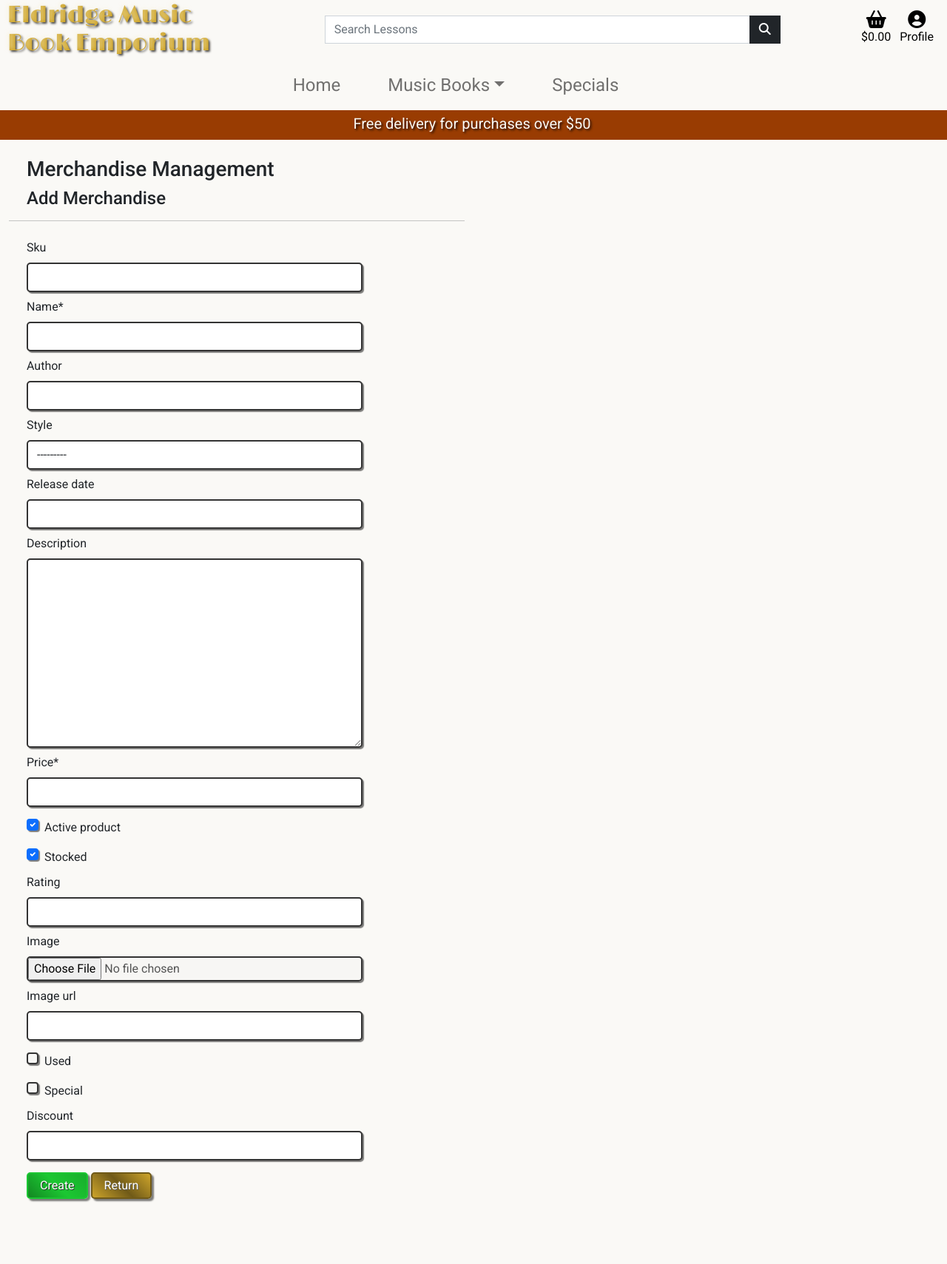
After one commit to Richardaeld/Eldridge_Music, a Django app: page /merchandise/add/ in a window 1280 px wide. The commit adds this page. Shown: the whole page at 74% size. Run offline with Django 3.2, Linux system fonts and the light colour scheme; data that the repository does not hold is empty; some libraries are stand-ins or nearby versions.

Commit message:
Created a add merch view/html/url/css for merch admin/superuser

```diff
--- /dev/null
+++ b/merchandise/forms.py
@@ -0,0 +1,19 @@
+from django import forms
+from .models import Merch
+
+
+class MerchForm(forms.ModelForm):
+
+    class Meta:
+        model = Merch
+        fields= '__all__'
+
+    def __init__(self, *args, **kwargs):
+        super().__init__(*args, **kwargs)
+
+        for field_name, field in self.fields.items():
+            print(field)
+            print("-----------")
+            # if field.BooleanField:
+            #     print("I am ehre")
+            # field.widget.attrs['class'] = 'stripe-style-input'
--- /dev/null
+++ b/merchandise/static/merchandise/css/merch_management.css
@@ -0,0 +1,27 @@
+/* -------------------------------------------------------------------add merch---------------------------------------------------------------- */
+
+.merch-form {
+    margin-bottom: 5rem;
+}
+/* Resizes checkbox */
+.merch-form [type='checkbox'] {
+    width: 1rem;
+}
+/* Adds spacing to checkbox */
+.form-check {
+    margin-top: .5rem;
+}
+
+/* Removes base form templating and adds spacing */
+.form-group input,
+.form-group select,
+.form-group textarea {
+    position: static;
+    left: 0;
+    transform: none;
+    margin-top: .5rem;
+}
+
+.form-group label {
+    margin-top: .5rem;
+}
--- /dev/null
+++ b/merchandise/templates/merchandise/add_merch.html
@@ -0,0 +1,41 @@
+{% extends "base.html" %}
+{% load static %}
+
+{% block extra_css %}
+    <link rel="stylesheet" href="{% static 'merchandise/css/merch_management.css' %}">
+{% endblock %}
+
+{% block content %}
+
+    <div class="container-fluid">
+        <div class="row ">
+            <div class="white-overlay"></div>
+
+            <div class="col-6 mt-4"> <!-- invoice-card box-shadow -->
+                <!-- body for cart checkout -->
+                <h3 class="px-4">Merchandise Management</h3>
+                <h4 class="px-4">Add Merchandise</h4>
+                <hr>
+                <form class="merch-form px-4" action="{% url 'add_merch' %}" method="POST" enctype="multipart/form-data">
+                    {% csrf_token %}
+                    {{ form | crispy }}
+
+
+                    <button type="submit" class="mt-3">
+                        <a href="{% url 'add_merch' %}">
+                            <span class="p-2 white-text">Create</span>
+                        </a>
+                    </button>
+
+                    <button class="keep-shopping-button" class="mt-3">
+                        <a href="{% url 'merchandise' %}">
+                            <span class="p-2 white-text">Return</span>
+                        </a>
+                    </button>
+
+                </form>
+
+            </div>
+        </div>
+    </div>
+{% endblock %}
--- a/merchandise/urls.py
+++ b/merchandise/urls.py
@@ -6,5 +6,6 @@ from . import views
 urlpatterns = [
     path('', views.merchandise, name='merchandise'),
     path('specials/', views.specials, name='specials'),
-    path('details/<merch_id>', views.details, name='merch_details')
+    path('details/<int:merch_id>/', views.details, name='merch_details'),
+    path('add/', views.add_merch, name='add_merch'),
 ]
--- a/merchandise/views.py
+++ b/merchandise/views.py
@@ -1,6 +1,8 @@
 from django.shortcuts import get_object_or_404, render, redirect, reverse
 from django.contrib import messages
 from django.db.models import Q
+
+from merchandise.forms import MerchForm
 from .models import Merch
 from django.conf import settings
 
@@ -52,7 +54,6 @@ def specials(request):
     return render(request, template, context)
 
 
-
 def details(request, merch_id):
 
     merch = get_object_or_404(Merch, pk=merch_id)
@@ -66,3 +67,17 @@ def details(request, merch_id):
     }
 
     return render(request, template, context)
+
+
+def add_merch(request):
+    """
+    Allow superuser to add merchandise to store
+    """
+
+    form = MerchForm()
+    template = 'merchandise/add_merch.html'
+    context = {
+        'form': form,
+    }
+
+    return render(request, template, context)
--- a/static/css/base.css
+++ b/static/css/base.css
@@ -412,7 +412,8 @@ nav li {
 /* -------------------------------------------------------------------crispy forms---------------------------------------------------------------- */
 
 .form-group input,
-.form-group select {
+.form-group select,
+.form-group textarea {
     width:80%;
     border: 2px solid #333;
     border-radius: 5px;
```
